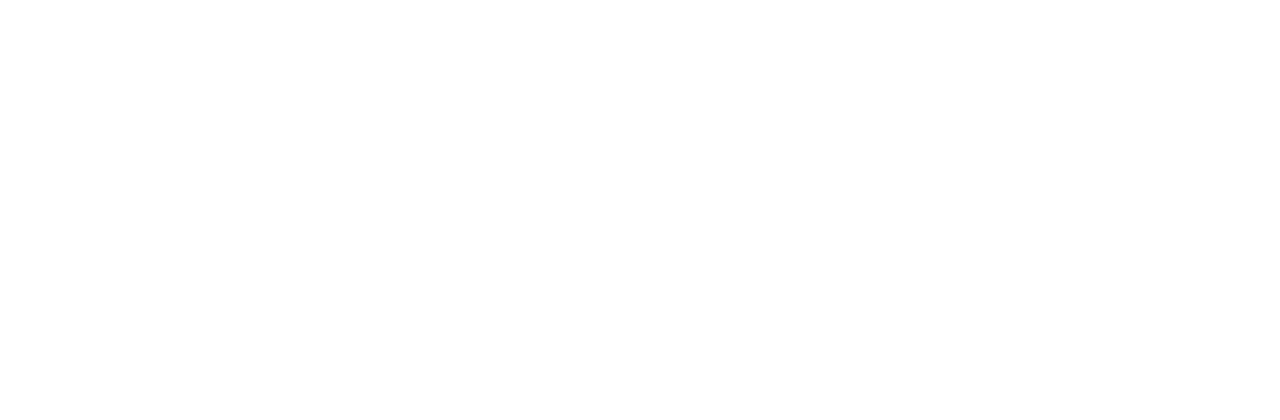
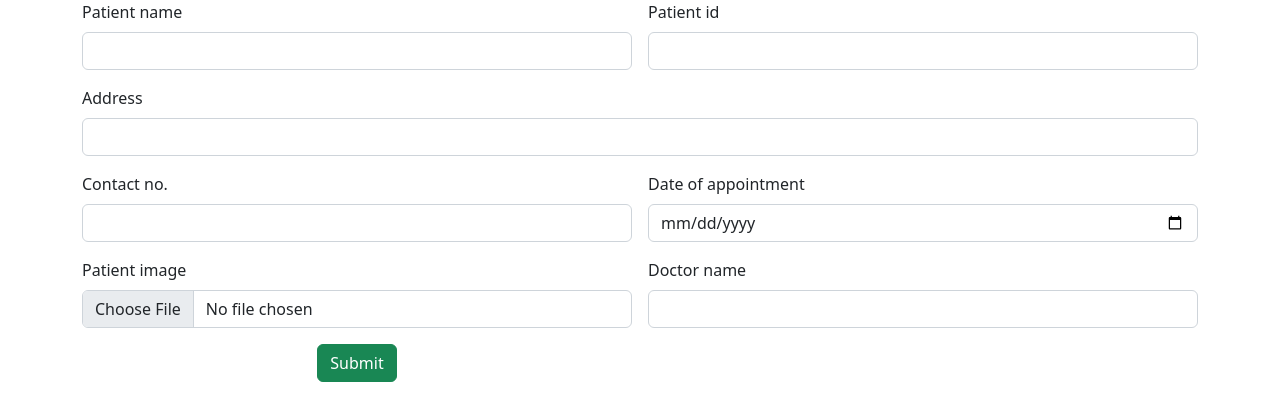
Before and after one commit to HarshaSalih/Hosiptal-angular-app, an Angular app: page / in a window 1280 px wide. Shown: the top 420 px of the page. Built offline with nearby package versions, Linux system fonts and the light colour scheme.

Commit message:
patiententry commits

```diff
--- a/src/app/app.component.html
+++ b/src/app/app.component.html
@@ -1,3 +1,3 @@
 
-
+<app-patient-entry></app-patient-entry>
 <router-outlet></router-outlet>
--- a/src/app/app.module.ts
+++ b/src/app/app.module.ts
@@ -3,10 +3,12 @@
 
 import { AppRoutingModule } from './app-routing.module';
 import { AppComponent } from './app.component';
+import { PatientEntryComponent } from './patient-entry/patient-entry.component';
 
 @NgModule({
   declarations: [
-    AppComponent
+    AppComponent,
+    PatientEntryComponent
   ],
   imports: [
     BrowserModule,
--- /dev/null
+++ b/src/app/patient-entry/patient-entry.component.html
@@ -0,0 +1,53 @@
+<div class="container">
+    <div class="row">
+        <div class="col col-12 col-sm-12 col-md-12 col-lg-12 col-xl-12 col-xxl-12">
+            <div class="row g-3">
+                <div class="col col-12 col-sm-6 col-md-6 col-lg-6 col-xl-6 col-xxl-6">
+
+                    <label for="" class="form-label">Patient name</label>
+                    <input type="text" class="form-control">
+
+                </div>
+                <div class="col col-12 col-sm-6 col-md-6 col-lg-6 col-xl-6 col-xxl-6">
+
+                    <label for="" class="form-label">Patient id</label>
+                    <input type="text" class="form-control">
+
+                </div>
+                <div class="col col-12 col-sm-12 col-md-12 col-lg-12 col-xl-12 col-xxl-12">
+
+                    <label for="" class="form-label">Address</label>
+                    <input type="text" class="form-control">
+
+                </div>
+                <div class="col col-12 col-sm-6 col-md-6 col-lg-6 col-xl-6 col-xxl-6">
+
+                    <label for="" class="form-label">Contact no.</label>
+                    <input type="text" class="form-control">
+
+                </div>
+                <div class="col col-12 col-sm-6 col-md-6 col-lg-6 col-xl-6 col-xxl-6">
+
+                    <label for="" class="form-label">Date of appointment</label>
+                    <input type="date" name="" id="" class="form-control">
+
+                </div>
+                <div class="col col-12 col-sm-6 col-md-6 col-lg-6 col-xl-6 col-xxl-6">
+
+                    <label for="" class="form-label">Patient image</label>
+                    <input type="file" name="" id="" class="form-control">
+
+                </div>
+                <div class="col col-12 col-sm-6 col-md-6 col-lg-6 col-xl-6 col-xxl-6">
+
+                    <label for="" class="form-label">Doctor name</label>
+                    <input type="text" class="form-control">
+
+                </div>
+                <div class="col col-12 col-sm-6 col-md-6 col-lg-6 col-xl-6 col-xxl-6 text-center">
+                    <button class="btn btn-success">Submit</button>
+                </div>
+            </div>
+        </div>
+    </div>
+</div>
--- a/src/index.html
+++ b/src/index.html
@@ -6,8 +6,12 @@
   <base href="/">
   <meta name="viewport" content="width=device-width, initial-scale=1">
   <link rel="icon" type="image/x-icon" href="favicon.ico">
+  <!-- CSS only -->
+<link href="https://cdn.jsdelivr.net/npm/bootstrap@5.2.3/dist/css/bootstrap.min.css" rel="stylesheet" integrity="sha384-rbsA2VBKQhggwzxH7pPCaAqO46MgnOM80zW1RWuH61DGLwZJEdK2Kadq2F9CUG65" crossorigin="anonymous">
 </head>
 <body>
   <app-root></app-root>
+  <!-- JavaScript Bundle with Popper -->
+<script src="https://cdn.jsdelivr.net/npm/bootstrap@5.2.3/dist/js/bootstrap.bundle.min.js" integrity="sha384-kenU1KFdBIe4zVF0s0G1M5b4hcpxyD9F7jL+jjXkk+Q2h455rYXK/7HAuoJl+0I4" crossorigin="anonymous"></script>
 </body>
 </html>
```
Also changed, not shown: src/app/patient-entry/patient-entry.component.ts (added, +10 -0 lines), src/app/patient-entry/patient-entry.component.css (added).
